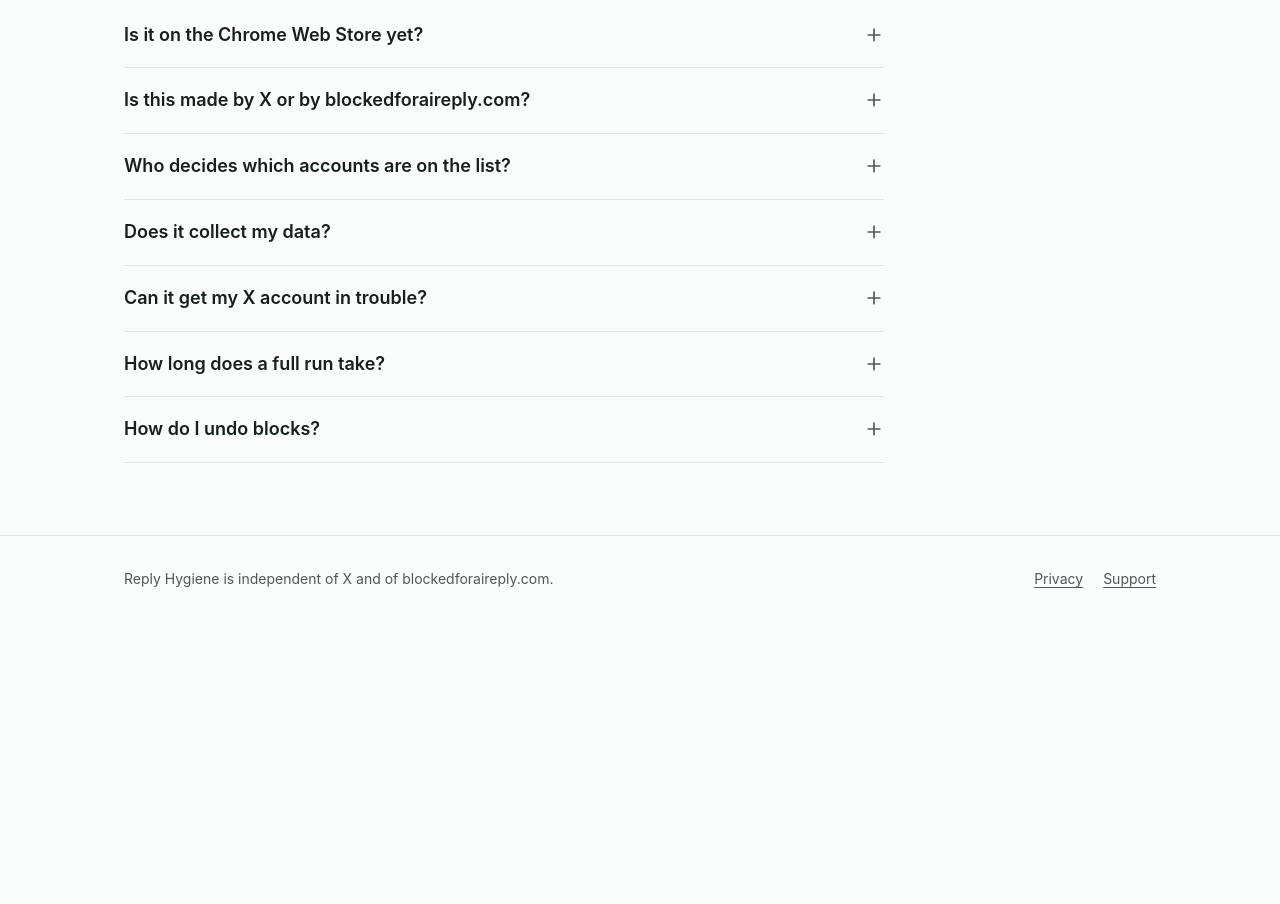
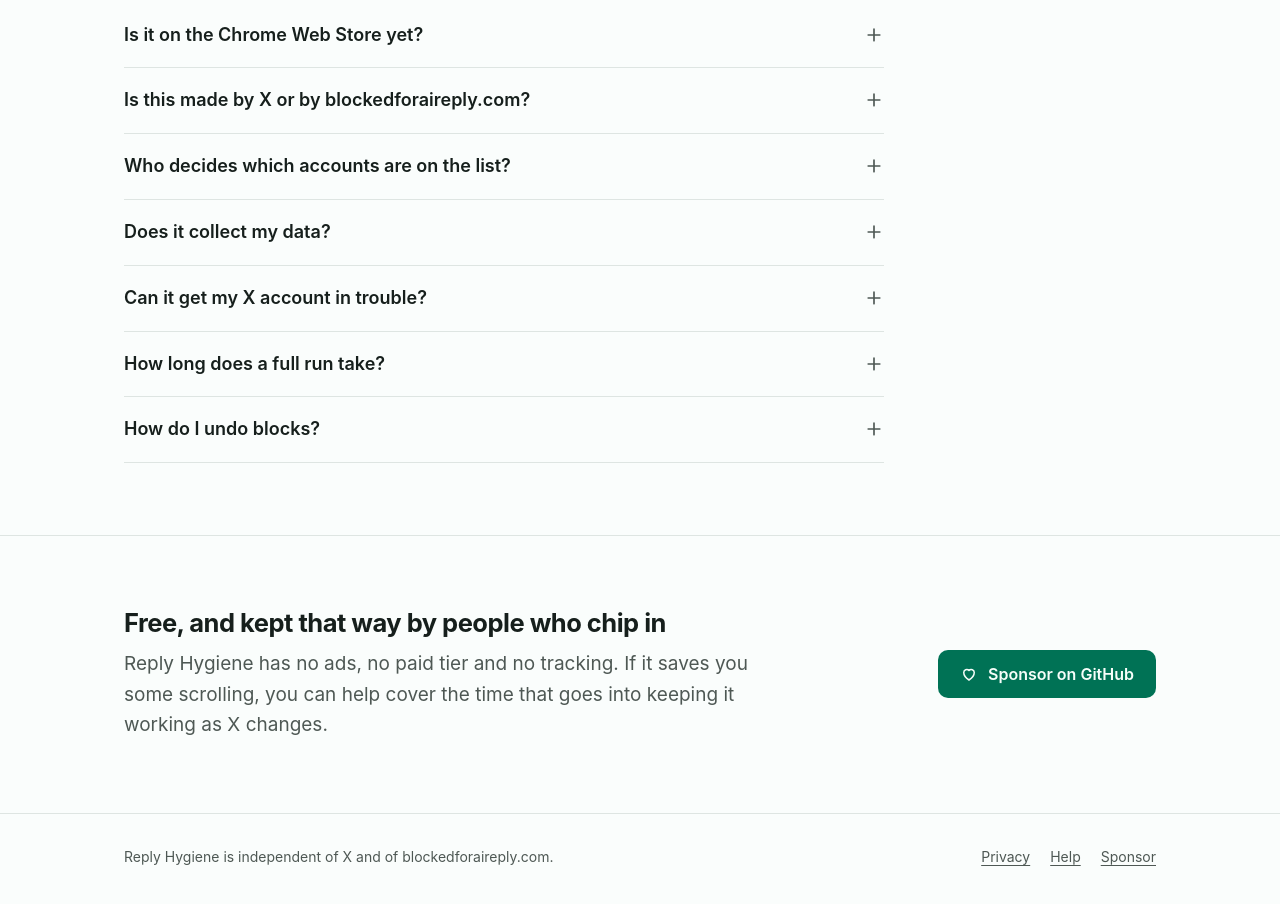
Before and after one commit to CyrisXD/reply-hygiene, a plain HTML site: page index.html in a window 1280 px wide. Shown: the part 2736-3640 px from the top of the page. Before the commit the page ends 3375 px from the top, so only its background shows below. Drawn offline with Linux system fonts and the light colour scheme.

Commit message:
Add GitHub Sponsors link

```diff
--- a/index.html
+++ b/index.html
@@ -119,12 +119,25 @@
       </div>
     </div>
   </section>
+
+  <section id="support">
+    <div class="wrap support">
+      <div>
+        <h2>Free, and kept that way by people who chip in</h2>
+        <p class="intro">Reply Hygiene has no ads, no paid tier and no tracking. If it saves you some scrolling, you can help cover the time that goes into keeping it working as X changes.</p>
+      </div>
+      <a class="button" href="https://github.com/sponsors/CyrisXD">
+        <svg viewBox="0 0 24 24" fill="none" stroke="currentColor" stroke-width="2" stroke-linecap="round" stroke-linejoin="round" aria-hidden="true"><path d="M12 20s-7-4.4-7-10a4 4 0 0 1 7-2.6A4 4 0 0 1 19 10c0 5.6-7 10-7 10Z"/></svg>
+        Sponsor on GitHub
+      </a>
+    </div>
+  </section>
 </main>
 
 <footer>
   <div class="wrap">
     <span>Reply Hygiene is independent of X and of blockedforaireply.com.</span>
-    <nav><a href="privacy.html">Privacy</a><a href="https://github.com/CyrisXD/reply-hygiene/issues">Support</a></nav>
+    <nav><a href="privacy.html">Privacy</a><a href="https://github.com/CyrisXD/reply-hygiene/issues">Help</a><a href="https://github.com/sponsors/CyrisXD">Sponsor</a></nav>
   </div>
 </footer>
 </body>
--- a/style.css
+++ b/style.css
@@ -100,6 +100,9 @@ section > .wrap > h2 { font-size: clamp(28px, 4vw, 38px); }
 .faq details[open] summary svg { transform: rotate(45deg); }
 .faq details p { padding-bottom: 20px; color: var(--muted); max-width: 65ch; }
 
+.support { display: flex; flex-wrap: wrap; align-items: center; justify-content: space-between; gap: 24px 48px; }
+.support > div { flex: 1 1 480px; }
+
 footer { border-top: 1px solid var(--line); padding-block: 32px 48px; font-size: 14px; color: var(--muted); }
 footer .wrap { display: flex; flex-wrap: wrap; gap: 12px 24px; justify-content: space-between; }
 footer nav { display: flex; gap: 20px; }
```
Also changed, not shown: privacy.html (+1 -1 lines), 1 other file.
